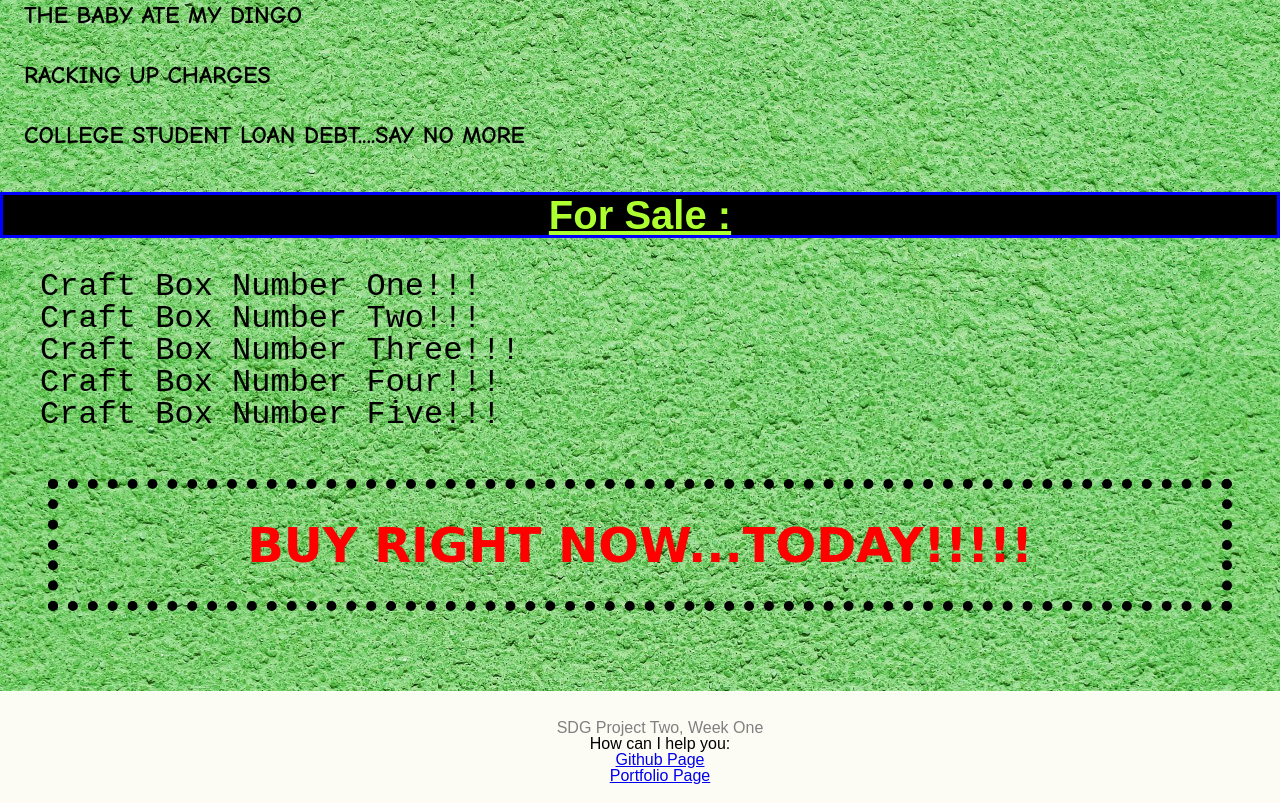
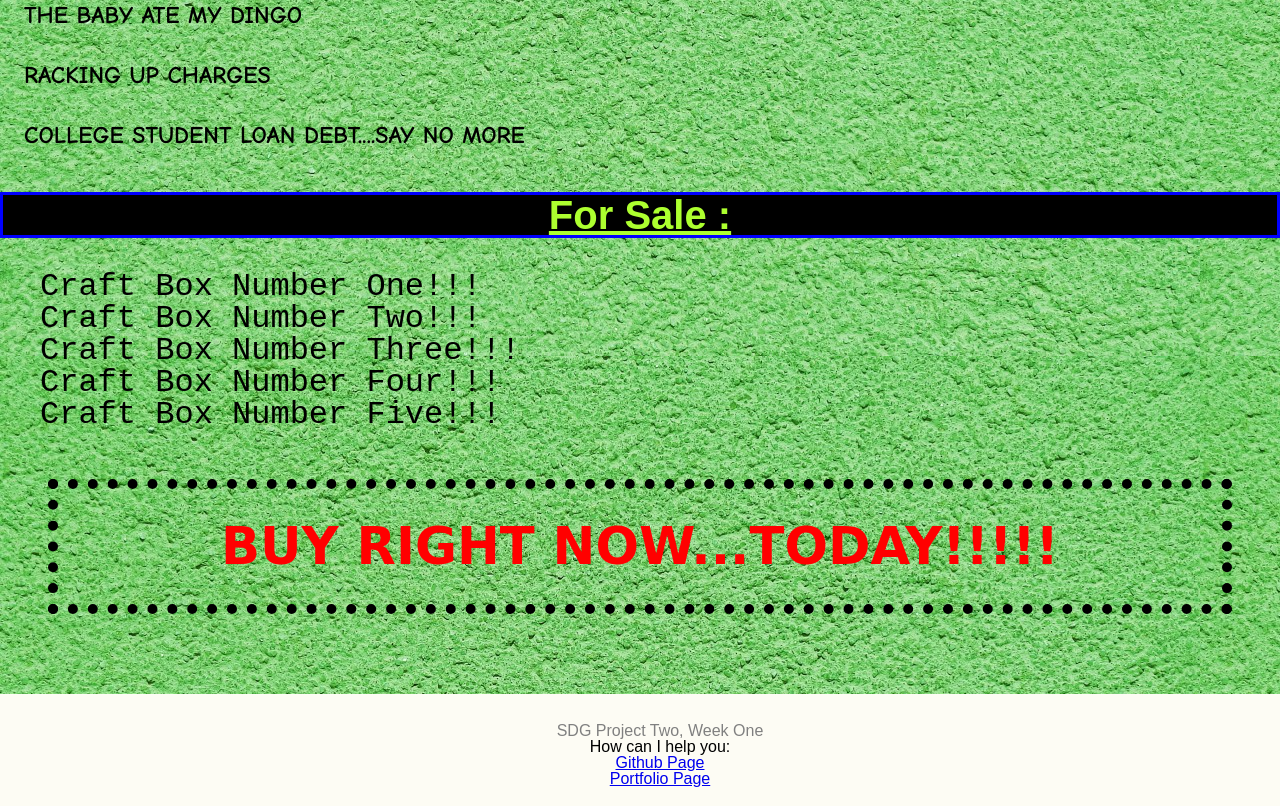
Before and after one commit to TatyCat/bad-css-0102, a website: page public/index.html in a window 1280 px wide. Shown: the part 1444-2250 px from the top of the page. Drawn offline with Linux system fonts and the light colour scheme.

Commit message:
Edited Flash Font Size

```diff
--- a/public/screen.css
+++ b/public/screen.css
@@ -105,12 +105,13 @@ nav ul li {
 .animation-flashing {
   text-align: center;
   margin: 3rem;
-  font-size: 3rem;
+  font-size: 4vw;
   color: red;
   font-family: cursive;
   font-weight: bold;
   border: 10px dotted black;
   padding: 2rem;
+  overflow: hidden;
 }
 
 .blink {
@@ -167,7 +168,6 @@ footer {
   text-align: center;
   padding-top: 1%;
   padding-bottom: 1.5%;
-  /* font-size: 1.4rem; */
   width: 100%;
   height: 10vh;
   right: 0;
```
